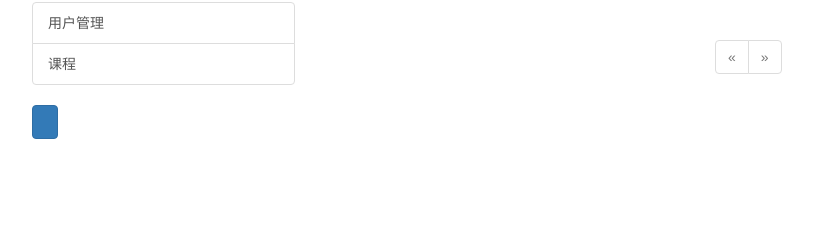
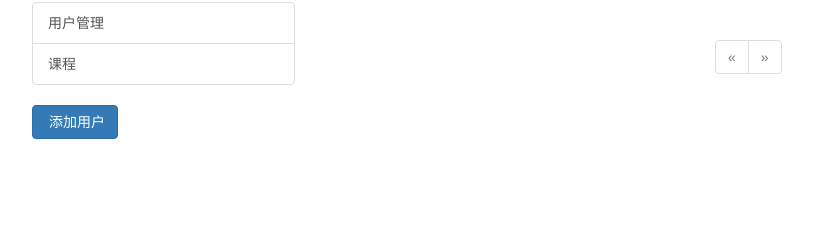
Before and after one commit to andayday/test, a Flask app: template simpledu/simpledu/templates/admin/users.html in a window 1280 px wide. Shown: the part 110-352 px from the top of the page, without its empty margins (38-851 px from the left). Run offline with Flask 2, Linux system fonts and the light colour scheme; the template is opened without the code that fills it: values that come from a table or form of the project are taken from there, others are empty; some libraries are stand-ins or nearby versions.

Commit message:
admin.py

```diff
--- a/simpledu/simpledu/templates/admin/users.html
+++ b/simpledu/simpledu/templates/admin/users.html
@@ -8,6 +8,7 @@ Admin - courses
 {% block operation %}
 <a href="{{ url_for('admin.create_user') }}" type="button" class="btn btn-primary">
 	<span class="glyphicon glyphicone-plus" ara-hidden="true"></span>
+	添加用户
 </a>
 {% endblock %}
 
```
